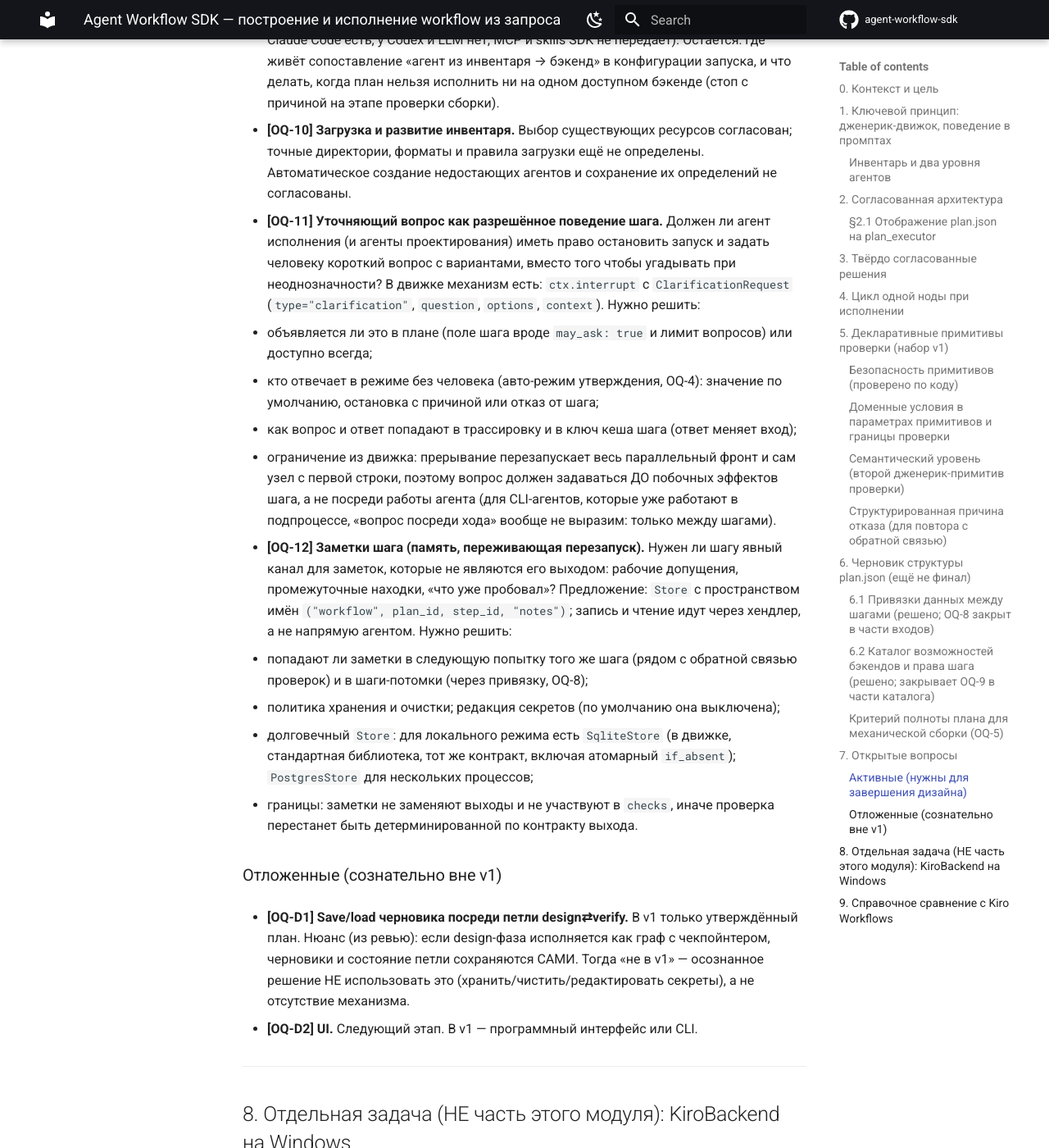
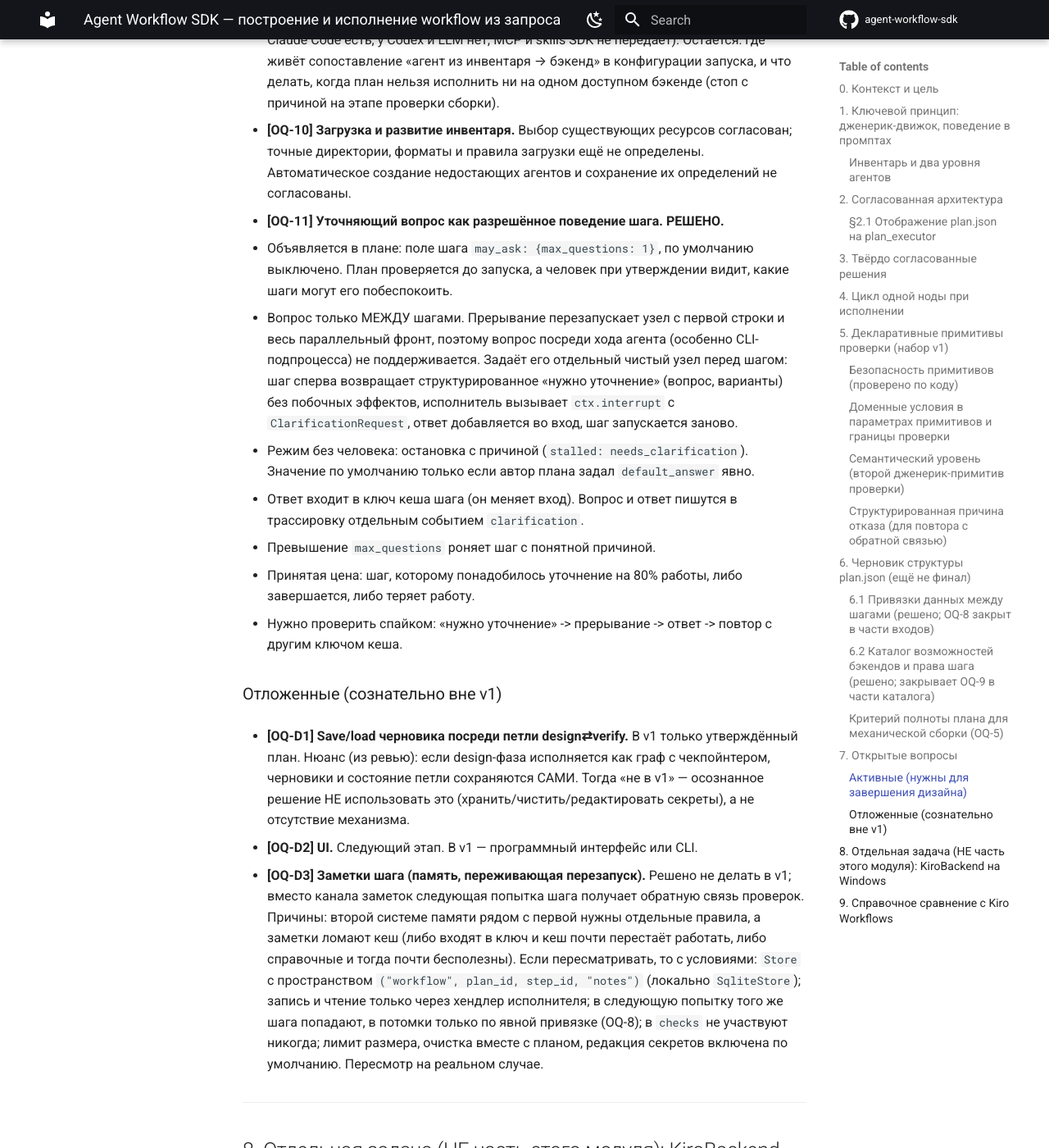
Before and after one commit to dankosorkin/agent-workflow-sdk, an MkDocs documentation site: the page built from docs/workflow-from-request-design-notes.md, in a window 1280 px wide and 1400 px high, scrolled down 19618 px. Shown: the whole window at 82% size. Built offline with MkDocs 1.6.1 and Material for MkDocs 9.7.7, drawn with Linux system fonts in a browser that asks for light colours; comment, search, counter and statistics services are not loaded; some of the changed text lies outside the part shown.

Commit message:
docs: resolve OQ-11 (may_ask between steps), defer OQ-12 notes as OQ-D3
Co-Authored-By: Claude Sonnet 5.5 <noreply@anthropic.com>

```diff
--- a/docs/workflow-from-request-design-notes.md
+++ b/docs/workflow-from-request-design-notes.md
@@ -769,34 +769,25 @@ workspace, по 6 сбросов с `delete_previous=True` и ходом каж
   точные директории, форматы и правила загрузки ещё не определены. Автоматическое
   создание недостающих агентов и сохранение их определений не согласованы.
 
-- **[OQ-11] Уточняющий вопрос как разрешённое поведение шага.** Должен ли агент
-  исполнения (и агенты проектирования) иметь право остановить запуск и задать
-  человеку короткий вопрос с вариантами, вместо того чтобы угадывать при
-  неоднозначности? В движке механизм есть: `ctx.interrupt` с `ClarificationRequest`
-  (`type="clarification"`, `question`, `options`, `context`). Нужно решить:
-  - объявляется ли это в плане (поле шага вроде `may_ask: true` и лимит вопросов)
-    или доступно всегда;
-  - кто отвечает в режиме без человека (авто-режим утверждения, OQ-4): значение по
-    умолчанию, остановка с причиной или отказ от шага;
-  - как вопрос и ответ попадают в трассировку и в ключ кеша шага (ответ меняет вход);
-  - ограничение из движка: прерывание перезапускает весь параллельный фронт и сам
-    узел с первой строки, поэтому вопрос должен задаваться ДО побочных эффектов
-    шага, а не посреди работы агента (для CLI-агентов, которые уже работают в
-    подпроцессе, «вопрос посреди хода» вообще не выразим: только между шагами).
-
-- **[OQ-12] Заметки шага (память, переживающая перезапуск).** Нужен ли шагу явный
-  канал для заметок, которые не являются его выходом: рабочие допущения,
-  промежуточные находки, «что уже пробовал»? Предложение: `Store` с пространством
-  имён `("workflow", plan_id, step_id, "notes")`; запись и чтение идут через
-  хендлер, а не напрямую агентом. Нужно решить:
-  - попадают ли заметки в следующую попытку того же шага (рядом с обратной связью
-    проверок) и в шаги-потомки (через привязку, OQ-8);
-  - политика хранения и очистки; редакция секретов (по умолчанию она выключена);
-  - долговечный `Store`: для локального режима есть `SqliteStore` (в движке, стандартная
-    библиотека, тот же контракт, включая атомарный `if_absent`); `PostgresStore` для
-    нескольких процессов;
-  - границы: заметки не заменяют выходы и не участвуют в `checks`, иначе
-    проверка перестанет быть детерминированной по контракту выхода.
+- **[OQ-11] Уточняющий вопрос как разрешённое поведение шага. РЕШЕНО.**
+  - Объявляется в плане: поле шага `may_ask: {max_questions: 1}`, по умолчанию
+    выключено. План проверяется до запуска, а человек при утверждении видит, какие
+    шаги могут его побеспокоить.
+  - Вопрос только МЕЖДУ шагами. Прерывание перезапускает узел с первой строки и
+    весь параллельный фронт, поэтому вопрос посреди хода агента (особенно
+    CLI-подпроцесса) не поддерживается. Задаёт его отдельный чистый узел перед
+    шагом: шаг сперва возвращает структурированное «нужно уточнение» (вопрос,
+    варианты) без побочных эффектов, исполнитель вызывает `ctx.interrupt` с
+    `ClarificationRequest`, ответ добавляется во вход, шаг запускается заново.
+  - Режим без человека: остановка с причиной (`stalled: needs_clarification`).
+    Значение по умолчанию только если автор плана задал `default_answer` явно.
+  - Ответ входит в ключ кеша шага (он меняет вход). Вопрос и ответ пишутся в
+    трассировку отдельным событием `clarification`.
+  - Превышение `max_questions` роняет шаг с понятной причиной.
+  - Принятая цена: шаг, которому понадобилось уточнение на 80% работы, либо
+    завершается, либо теряет работу.
+  - Нужно проверить спайком: «нужно уточнение» -> прерывание -> ответ -> повтор с
+    другим ключом кеша.
 
 ### Отложенные (сознательно вне v1)
 
@@ -808,6 +799,17 @@ workspace, по 6 сбросов с `delete_previous=True` и ходом каж
 
 - **[OQ-D2] UI.** Следующий этап. В v1 — программный интерфейс или CLI.
 
+- **[OQ-D3] Заметки шага (память, переживающая перезапуск).** Решено не делать в v1;
+  вместо канала заметок следующая попытка шага получает обратную связь проверок.
+  Причины: второй системе памяти рядом с первой нужны отдельные правила, а заметки
+  ломают кеш (либо входят в ключ и кеш почти перестаёт работать, либо справочные и
+  тогда почти бесполезны). Если пересматривать, то с условиями: `Store` с
+  пространством `("workflow", plan_id, step_id, "notes")` (локально `SqliteStore`);
+  запись и чтение только через хендлер исполнителя; в следующую попытку того же
+  шага попадают, в потомки только по явной привязке (OQ-8); в `checks` не
+  участвуют никогда; лимит размера, очистка вместе с планом, редакция секретов
+  включена по умолчанию. Пересмотр на реальном случае.
+
 ---
 
 ## 8. Отдельная задача (НЕ часть этого модуля): KiroBackend на Windows
@@ -815,7 +817,7 @@ workspace, по 6 сбросов с `delete_previous=True` и ходом каж
 Независимый фикс. Диагностика и дизайн правки проведены в этой сессии; реализацию
 пользователь передаёт в Claude.
 
-**Статус: реализовано (вариант A), не закоммичено.** `close()` эскалирует через
+**Статус: реализовано (вариант A), закоммичено.** `close()` эскалирует через
 `_terminate()` → `_kill()`; пять новых тестов в `tests/test_kiro_backend.py`
 (ветка без POSIX-сигналов, группа процессов, исчезнувшая группа, повторный
 `close()`, уже завершившийся процесс). Windows-тест проверен «от противного»: на
```
